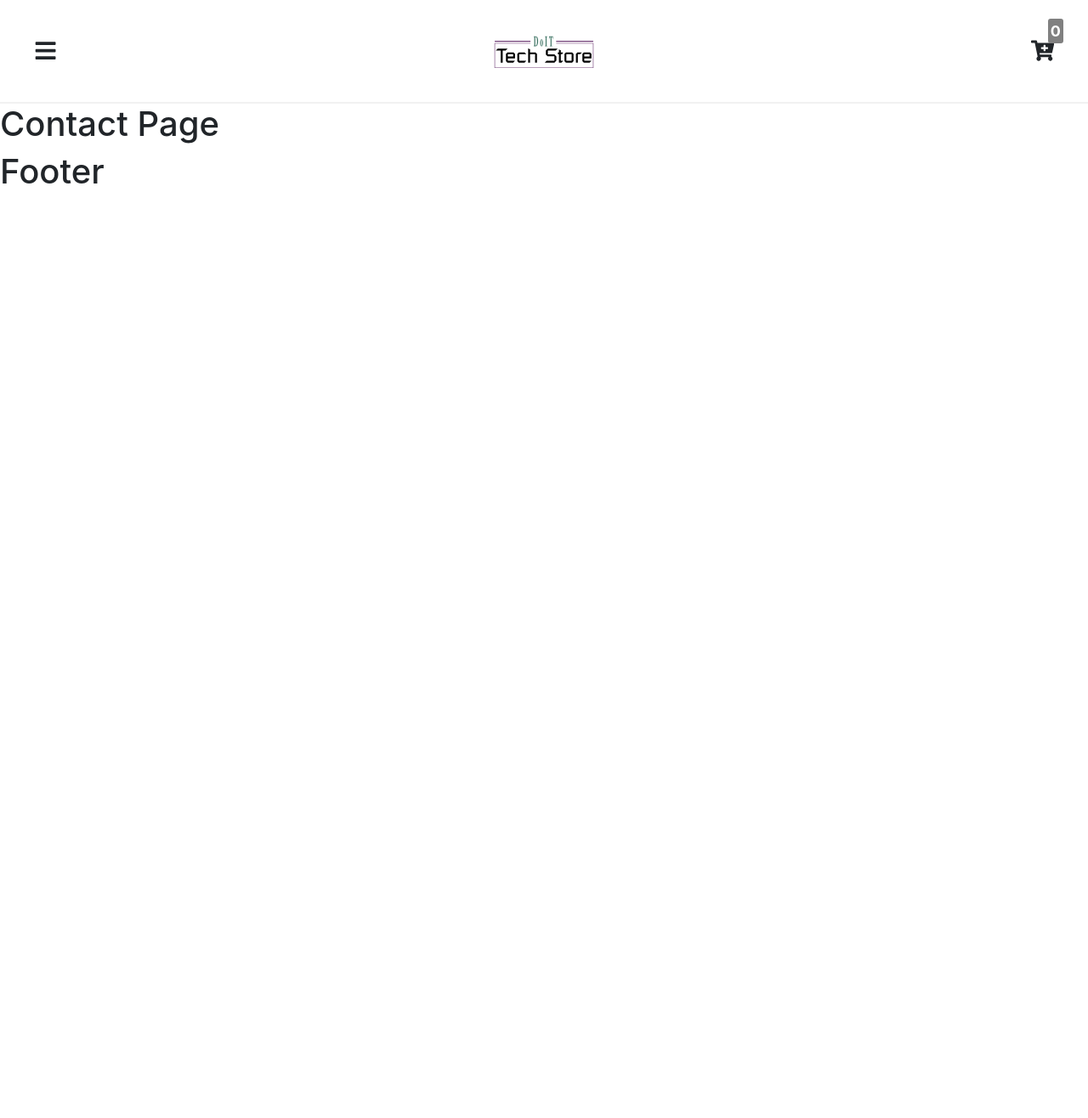
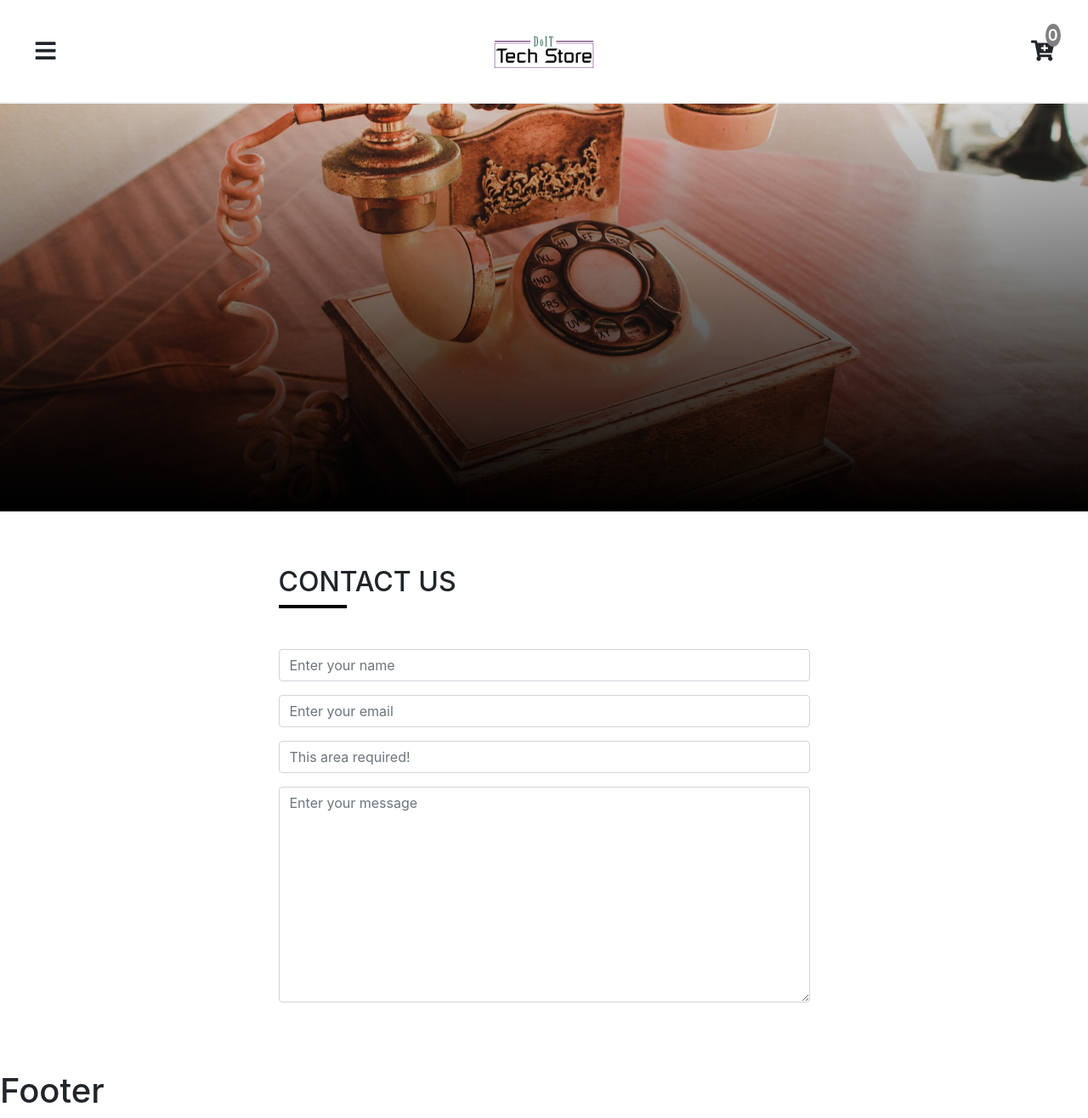
Before and after one commit to alican-uver/React-Technology-Market, a React (Create React App) app: page /contact in a window 1280 px wide. Shown: the whole page at 85% size. Before the commit the page ends 800 px from the top, so only its background shows below. Built offline with nearby package versions, Linux system fonts and the light colour scheme.

Commit message:
created about, contact, title component and AboutPage, ContactPage, DefaultPage components modified

```diff
--- a/src/App.scss
+++ b/src/App.scss
@@ -1,14 +1,13 @@
 @import url('https://fonts.googleapis.com/css?family=Montserrat:400,700|Open+Sans:300,400,700&display=swap&subset=latin-ext');
-
 // Variables
-$primaryColor: #5fb7ea;
-$primaryRGBA: rgba(0, 0, 0, 0.3);
-$mainGrey: #fafafa;
-$darkGrey: #5f5e5e;
-$mainWhite: #fff;
-$mainBlack: #222;
-$mainTransition: all 0.3s ease-in-out;
-$mainSpacing: 0.3rem;
+// $primaryColor: #5fb7ea;
+// $primaryRGBA: rgba(0, 0, 0, 0.3);
+// $mainGrey: #fafafa;
+// $darkGrey: #5f5e5e;
+// $mainWhite: #fff;
+// $mainBlack: #222;
+// $mainTransition: all 0.3s ease-in-out;
+// $mainSpacing: 0.3rem;
 
 // %textTitle {
 //     font-family: 'Montserrat', sans-serif;
@@ -24,3 +23,22 @@ $mainSpacing: 0.3rem;
 body {
     font-family: 'Open Sans', sans-serif;
 }
+
+// Useful Link The All Pages
+.main-link{
+    padding: 5px 10px;
+    color: #000;
+    display:inline-block;
+    letter-spacing: .3px;
+    outline: 2px solid gray;
+    outline-offset: 2px;
+    transition: all .2s linear;
+    background-color: #f1f1f1;
+    border:none;
+    text-transform: uppercase;
+    &:hover{
+        color: #fff;
+        background-color: #000;
+        text-decoration: none;
+    }
+}
--- /dev/null
+++ b/src/components/AboutPage/Info.js
@@ -0,0 +1,29 @@
+import React from 'react';
+import Title from '../Title';
+import aboutBcg from '../../images/aboutBcg.jpeg';
+
+const Info = () => {
+    return (
+        <section className = "py-5">
+            <div className="container">
+                <div className="row">
+                    <div className="col-10 mx-auto col-md-6 my-3">
+                        <img src= {aboutBcg} className = "img-fluid img-thumbnail" alt="about page img"/>
+                    </div>
+                    <div className="col-10 mx-auto col-md-6 my-3">
+                        <Title title = "About Us" />
+                        <p className = "text-lead text-muted my-3">
+                            Lorem ipsum dolor sit amet consectetur adipisicing elit. Consequuntur, vel numquam dolore adipisci rem repudiandae odio laboriosam ipsum debitis, incidunt quisquam suscipit aliquam dolor eaque! Consequatur, ratione aliquid? Fugiat minima, id esse officiis delectus ducimus nihil eius explicabo iste neque optio rem nobis maiores inventore natus excepturi alias aspernatur quo.
+                        </p>
+                        <p className = "text-lead text-muted my-3">
+                            Lorem ipsum dolor sit amet consectetur adipisicing elit. Consequuntur, vel numquam dolore adipisci rem repudiandae odio laboriosam ipsum debitis, incidunt quisquam suscipit aliquam dolor eaque! Consequatur, ratione aliquid? Fugiat minima, id esse officiis delectus ducimus nihil eius explicabo iste neque optio rem nobis maiores inventore natus excepturi alias aspernatur quo.
+                        </p>
+                        <button type ="button" className = "main-link">more info</button>
+                    </div>
+                </div>
+            </div>
+        </section>
+    )
+}
+
+export default Info;
--- /dev/null
+++ b/src/components/ContactPage/Contact.js
@@ -0,0 +1,51 @@
+import React from "react";
+import Title from '../Title';
+
+const Contact = () => {
+  return (
+    <section className="py-5">
+      <div className="row">
+        <div className="col-10 mx-auto col-md-6 my-3">
+          <Title title = "contact us" />
+          <form className = "mt-5">
+
+              {/* First */}
+              <div className= "form-group">
+                <input type="text"
+                name ="firstName"
+                className = "form-control"
+                placeholder = "Enter your name" />
+              </div>
+
+              {/* Email */}
+              <div className= "form-group">
+                <input type="email"
+                name ="email"
+                className = "form-control"
+                placeholder = "Enter your email" />
+              </div>
+
+                {/* Subject */}
+              <div className= "form-group">
+                <input type="text"
+                name ="subject"
+                className = "form-control"
+                placeholder = "This area required!" />
+              </div>
+
+                {/* Message */}
+                <div className= "form-group">
+                <textarea name="message"
+                className = "form-control"
+                rows="10"
+                placeholder ="Enter your message">
+                </textarea>
+              </div>
+          </form>
+        </div>
+      </div>
+    </section>
+  );
+};
+
+export default Contact;
--- a/src/components/Hero.js
+++ b/src/components/Hero.js
@@ -6,7 +6,7 @@ const Hero = ({ img, title, max, children }) => {
   return (
     <HeroWrapper max = {max} img = {img}>
       <div className = "banner">
-        <h1 className = "title"> {title}</h1>
+        <h1 className = "title">{title}</h1>
         {children}
       </div>
     </HeroWrapper>
@@ -16,6 +16,7 @@ const Hero = ({ img, title, max, children }) => {
 export default Hero;
 
 const HeroWrapper = styled.div`
+
   display:flex;
   align-items:center;
   justify-content:center;
@@ -27,12 +28,13 @@ const HeroWrapper = styled.div`
   .banner {
     padding: 40px;
     background-color: transparent;
-      border: 3px solid #fff;
+    border: ${props => props.title && "3px solid #fff"};
     border-radius: 5px;
     text-shadow: 4px 4px 2px rgba(0, 0, 0, 0.3);
     text-transform: uppercase;
     color: #fff;
   }
+
   .title {
     font-size:45px;
   }
--- a/src/components/Navbar.js
+++ b/src/components/Navbar.js
@@ -3,8 +3,6 @@ import { FaBars, FaCartPlus } from 'react-icons/fa';
 import styled from 'styled-components';
 import { ProductConsumer } from '../context/context';
 import logo from '../images/tech-store-logo.svg';
-import '../App.scss';
-
 
 const Navbar = () => {
   return (
@@ -39,6 +37,7 @@ const NavWrapper = styled.nav`
   padding: 0px 20px;
   background: #fff;
   border-bottom: 2px solid #f1f1f1;
+  z-index: 1;
 .nav-center {
   display: flex;
   align-items: center;
@@ -58,14 +57,14 @@ const NavWrapper = styled.nav`
 
 .cart-items {
     position: absolute;
-    top:-24px;
-    left: 20px;
+    top:-18px;
+    left: 17px;
     font-size: 18px;
-    font-weight: 700;
+    font-weight: 600;
     background-color: gray;
-    padding: 1px 3px;
+    padding: 0 3px;
     color: #fff;
-    border-radius: 3px;
+    border-radius: 50%;
 }
 
 .logo-img {
--- /dev/null
+++ b/src/components/Title.js
@@ -0,0 +1,32 @@
+import React from 'react';
+import styled from 'styled-components';
+
+const Title = ({ title, center }) => { // Sürekli kullanılacağı için center ile pozisyon ayarlayacağım.
+  return (
+    <React.Fragment>
+      <TitleWrapper className = "row" center = {center} >
+          <div className = "col">
+            <h2 className ="text-title"> {title} </h2>
+            <div className = "title-underline"/>
+          </div>
+      </TitleWrapper>
+    </React.Fragment>
+  )
+}
+
+export default Title;
+
+const TitleWrapper = styled.div`
+  text-align: ${props => (props.center ? "center" : "left")};
+  .title-underline {
+    height : .25rem;
+    width: 5rem;
+    background: #000;
+    margin: ${props => (props.center ? "0 auto" : "0")}
+  }
+
+  .text-title {
+    text-transform: uppercase;
+  }
+
+`
--- a/src/index.js
+++ b/src/index.js
@@ -1,6 +1,6 @@
 import React from 'react';
 import ReactDOM from 'react-dom';
-import './index.css';
+import './index.scss';
 import App from './App';
 import * as serviceWorker from './serviceWorker';
 import 'bootstrap/dist/css/bootstrap.min.css';
--- a/src/index.css
+++ b/src/index.scss
@@ -9,6 +9,7 @@ body {
   box-sizing: border-box;
 }
 
+
 code {
   font-family: source-code-pro, Menlo, Monaco, Consolas, 'Courier New',
     monospace;
--- a/src/pages/AboutPage.js
+++ b/src/pages/AboutPage.js
@@ -1,10 +1,14 @@
-import React, { Component } from 'react'
+import React, { Component } from 'react';
+import Info from '../components/AboutPage/Info';
+import Hero from '../components/Hero';
+import aboutBcg from '../images/aboutBcg.jpeg';
 
 class AboutPage extends Component {
   render() {
     return (
       <React.Fragment>
-                <h1>About Page</h1>
+        <Hero img={aboutBcg} />
+        <Info />
       </React.Fragment>
     )
   }
--- a/src/pages/ContactPage.js
+++ b/src/pages/ContactPage.js
@@ -1,10 +1,14 @@
-import React, { Component } from 'react'
+import React, { Component } from "react";
+import Hero from "../components/Hero";
+import contactBcg from "../images/contactBcg.jpg";
+import Contact from "../components/ContactPage/Contact";
 
 class ContactPage extends Component {
   render() {
     return (
     <React.Fragment>
-                <h1>Contact Page</h1>
+      <Hero img = {contactBcg} />
+      <Contact />
     </React.Fragment>
     )
   }
--- a/src/pages/DefaultPage.js
+++ b/src/pages/DefaultPage.js
@@ -1,10 +1,16 @@
-import React, { Component } from 'react'
+import React, { Component } from 'react';
+import Hero from '../components/Hero';
+import notFound from '../images/notFound.jpg';
+import { Link } from 'react-router-dom';
 
 class DefaultPage extends Component {
   render() {
     return (
       <React.Fragment>
-                <h1>Default Page</h1>
+        <Hero img = {notFound} title = "404" max = "true">
+          <h2 className ="text-uppercase">page not found</h2>
+          <Link to = "/" className = "main-link mt-2"> Return Home</Link>
+        </Hero>
       </React.Fragment>
     )
   }
--- a/src/pages/HomePage.js
+++ b/src/pages/HomePage.js
@@ -1,5 +1,4 @@
 import React, { Component } from 'react';
-import { ProductConsumer } from '../context/context';
 import Hero from '../components/Hero';
 import { Link } from 'react-router-dom';
 
@@ -7,8 +6,8 @@ class HomePage extends Component {
   render() {
     return (
       <React.Fragment>
-        <Hero title = "Awesome Gadgets" max = {true}>  {/* !Todo** Gelecek Sayfaya göre değişecek */}
-          <Link to = "/products"> Our Products</Link>
+        <Hero title = "Awesome Gadgets" max = "true">  {/* !Todo** Gelecek Sayfaya göre değişecek */}
+          <Link to = "/products" className= "main-link mt-2"> Our Products</Link>
         </Hero>
       </React.Fragment>
     )
```
Lines whose indentation alone changed are shown as unchanged.
